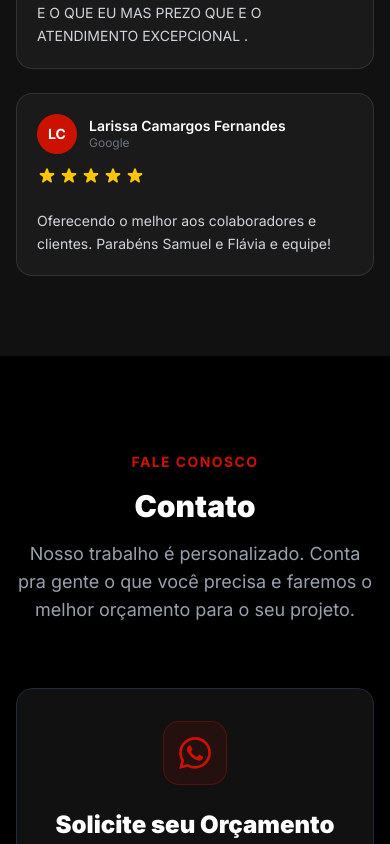
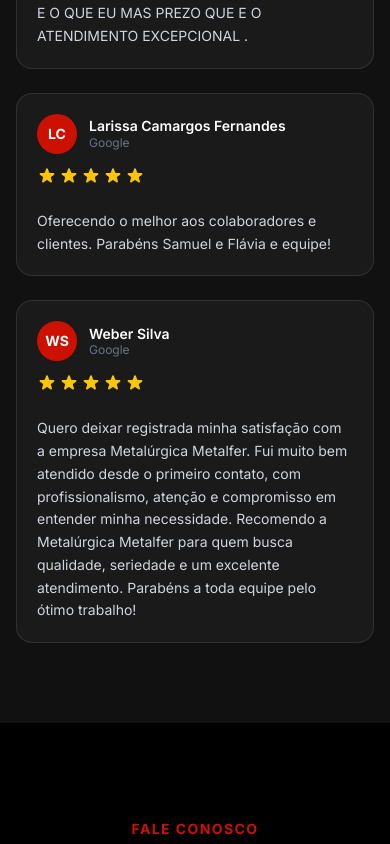
Before and after one commit to wninja26/site-metalfer, a Next.js app: page / in a window 390 px wide. Shown: the part 6651-7495 px from the top of the page. Built offline with nearby package versions, Linux system fonts and the light colour scheme.

Commit message:
feat: adicionar depoimento do Weber Silva

```diff
--- a/src/components/Testimonials.tsx
+++ b/src/components/Testimonials.tsx
@@ -14,6 +14,10 @@ const reviews = [
   {
     name: "Larissa Camargos Fernandes",
     text: "Oferecendo o melhor aos colaboradores e clientes. Parabéns Samuel e Flávia e equipe!",
+  },
+  {
+    name: "Weber Silva",
+    text: "Quero deixar registrada minha satisfação com a empresa Metalúrgica Metalfer. Fui muito bem atendido desde o primeiro contato, com profissionalismo, atenção e compromisso em entender minha necessidade. Recomendo a Metalúrgica Metalfer para quem busca qualidade, seriedade e um excelente atendimento. Parabéns a toda equipe pelo ótimo trabalho!",
   },
 ];
 
@@ -65,7 +69,7 @@ export default function Testimonials() {
           </div>
         </div>
 
-        <div className="grid grid-cols-1 sm:grid-cols-2 lg:grid-cols-4 gap-6">
+        <div className="grid grid-cols-1 sm:grid-cols-2 lg:grid-cols-3 xl:grid-cols-5 gap-6">
           {reviews.map((review) => (
             <div
               key={review.name}
```
